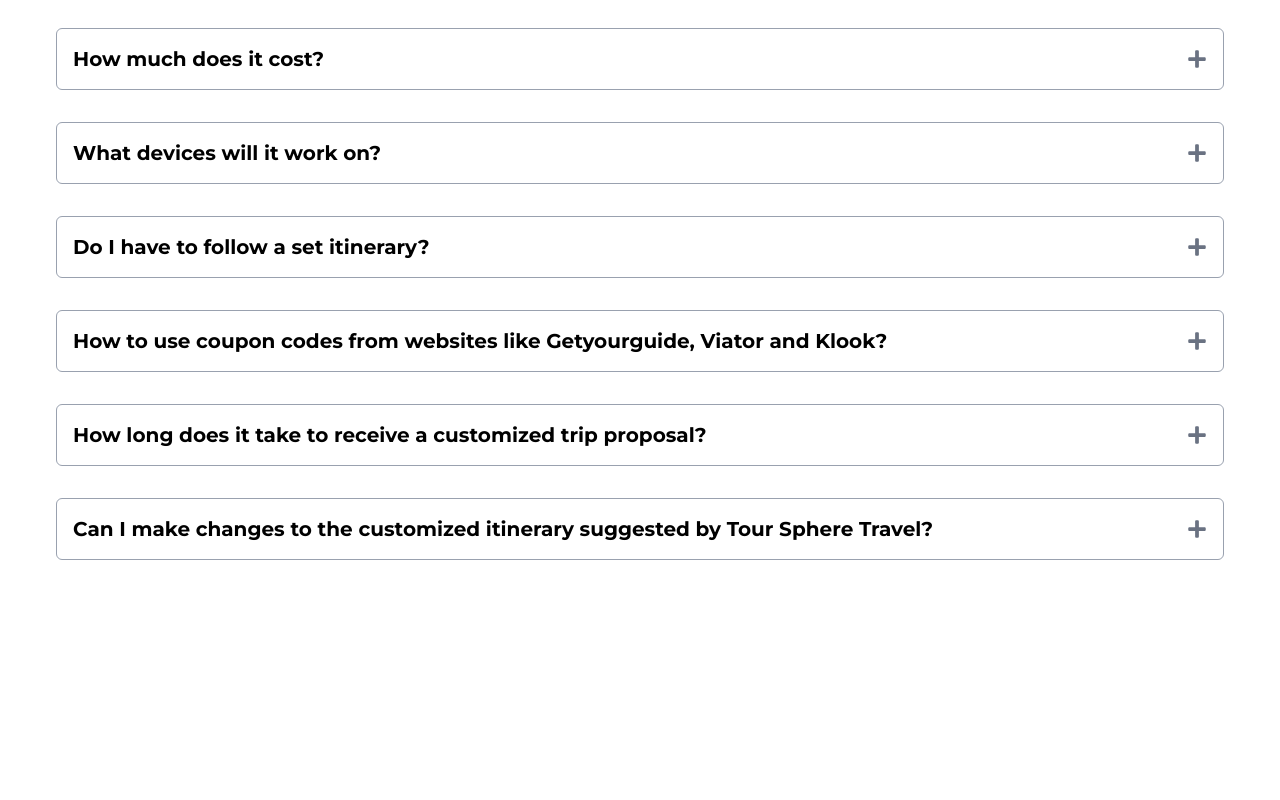
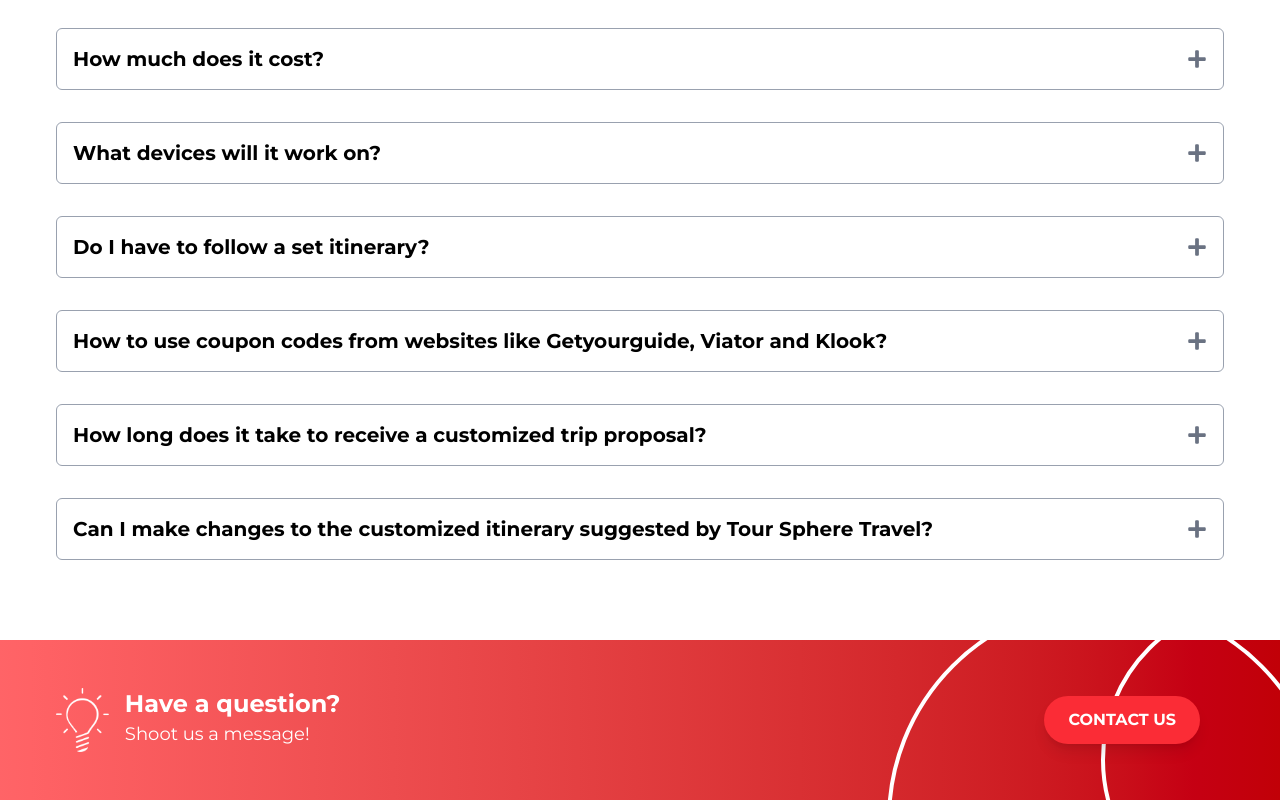
Before and after one commit to shahab-02/tourSphereTravel, a React (Vite) app: page / in a window 1280 px wide. Shown: the part 4254-5054 px from the top of the page. Before the commit the page ends 4814 px from the top, so only its background shows below. Built offline with nearby package versions, Linux system fonts and the light colour scheme.

Commit message:
Add 'Have a question?' section to LandingPage
Introduces a new section to the LandingPage component featuring a 'Have a question?' prompt, a contact button, and supporting visuals. Also adds the questionLogo image asset for use in this section.

```diff
--- a/src/components/LandingPage.jsx
+++ b/src/components/LandingPage.jsx
@@ -5,6 +5,7 @@ import icons from '../assets/icons.png'
 import mob2 from '../assets/mob2.png'
 import mob3 from '../assets/mob3.png'
 import mobs4 from '../assets/mobs4.png'
+import questionLogo from '../assets/questionLogo.png';
 import FAQItems from './FAQItems'
 
 function LandingPage() {
@@ -108,6 +109,32 @@ function LandingPage() {
 
        </div>
 
+       {/* Section 8 */}
+  <div className="flex lg:flex-row overflow-hidden justify-between items-center mt-20 w-full h-40 bg-gradient-to-r from-red-400 to-red-700">
+  {/* Left div */}
+  <div className="flex p-14">
+    <div>
+      <img src={questionLogo} className="h-16 w-auto" />
+    </div>
+    <div>
+      <h1 className="text-white text-2xl pl-4 font-bold">Have a question?</h1>
+      <h3 className="text-white text-lg pl-4">Shoot us a message!</h3>
+    </div>
+  </div>
+
+  {/* Right div */}
+  <div className="relative flex items-center justify-center">
+    <div className="h-110 w-110 border-4 border-white rounded-full absolute right-[-20%] top-[-200%]"></div>
+    <div className="h-80 w-80 border-4 border-white rounded-full absolute right-[-60%] top-[-200%]"></div>
+    <div className='pr-20'>
+    <button className="relative bg-red-500 font-bold text-white px-6 py-3 rounded-full shadow-lg ">
+      CONTACT US
+    </button>
+    </div>
+  </div>
+</div>
+
+
 
 
     </div>
```
Also changed, not shown: src/assets/questionLogo.png (added).
